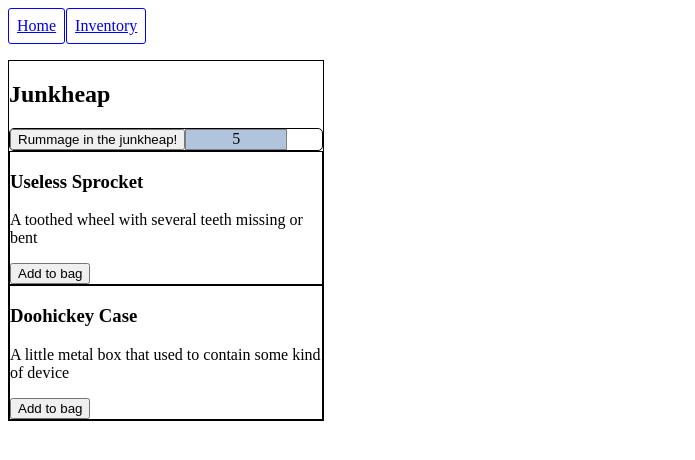
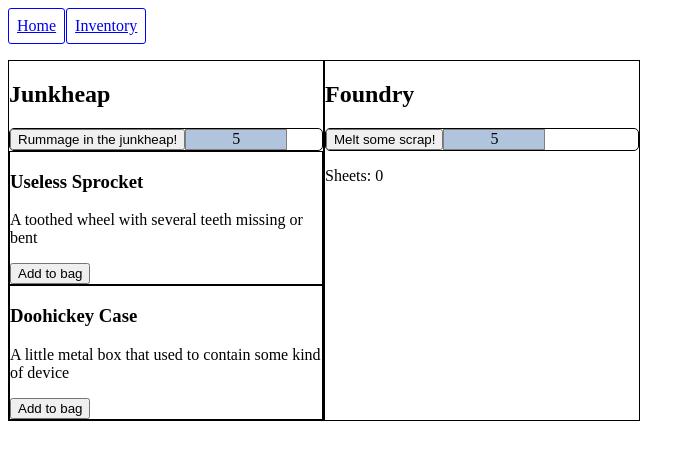
Before and after one commit to gpcroucher/idle-game, a React (Vite) app: page /map in a window 1280 px wide. Shown: the top 460 px of the page, without its empty margins (0-695 px from the left). Built offline with nearby package versions, Linux system fonts and the light colour scheme.

Commit message:
added basic Foundry room

```diff
--- a/src/pages/Map.jsx
+++ b/src/pages/Map.jsx
@@ -1,3 +1,4 @@
+import Foundry from "../rooms/Foundry.jsx";
 import Junkheap from "../rooms/Junkheap.jsx";
 import NavBar from "../components/NavBar.jsx";
 
@@ -9,6 +10,7 @@ export default function Map() {
       <NavBar exclude="/map" />
       <div className="room-container">
         <Junkheap />
+        <Foundry />
       </div>
     </>
   );
--- /dev/null
+++ b/src/rooms/Foundry.css
@@ -0,0 +1,3 @@
+.room-foundry .progress-bar {
+  background-color: orange;
+}
--- /dev/null
+++ b/src/rooms/Foundry.jsx
@@ -0,0 +1,25 @@
+import Activity from "../components/Activity";
+import { useState } from "react";
+import "./Foundry.css";
+
+export default function Foundry() {
+  const [sheets, setSheets] = useState(0);
+
+  return (
+    <div className="room room-foundry">
+      <h2>Foundry</h2>
+      <Activity
+        activityTitle={"activity-foundry-melt-steel"}
+        onBegin={() => true}
+        onEnd={handleMeltButton}
+        baseTime={5000}
+        activityName="Melt some scrap!"
+      />
+      <p>Sheets: {sheets}</p>
+    </div>
+  );
+
+  function handleMeltButton() {
+    setSheets(sheets + 1);
+  }
+}
```
